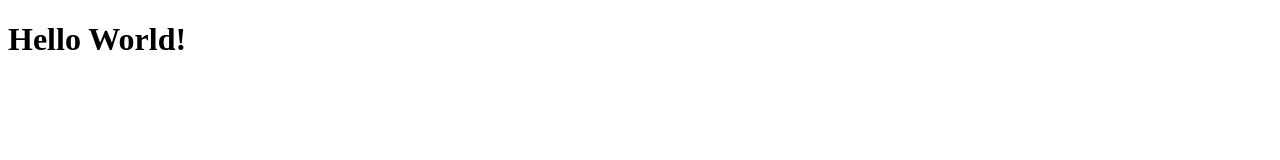
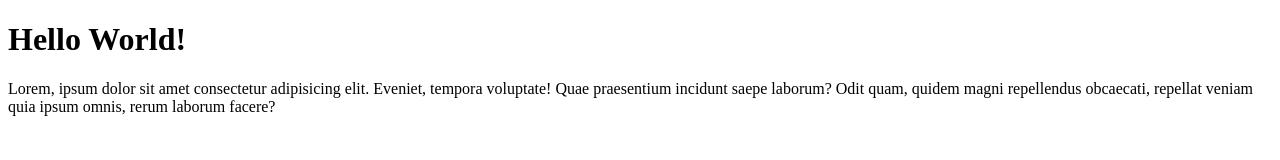
Before and after one commit to FaisalNuridayat/wpu-git-test, a plain HTML site: page index.html in a window 1280 px wide. Drawn offline with Linux system fonts and the light colour scheme.

Commit message:
menambahkan paragraf

```diff
--- a/index.html
+++ b/index.html
@@ -8,5 +8,6 @@
 </head>
 <body>
     <h1>Hello World!</h1>
+    <p>Lorem, ipsum dolor sit amet consectetur adipisicing elit. Eveniet, tempora voluptate! Quae praesentium incidunt saepe laborum? Odit quam, quidem magni repellendus obcaecati, repellat veniam quia ipsum omnis, rerum laborum facere?</p>
 </body>
 </html>
```
